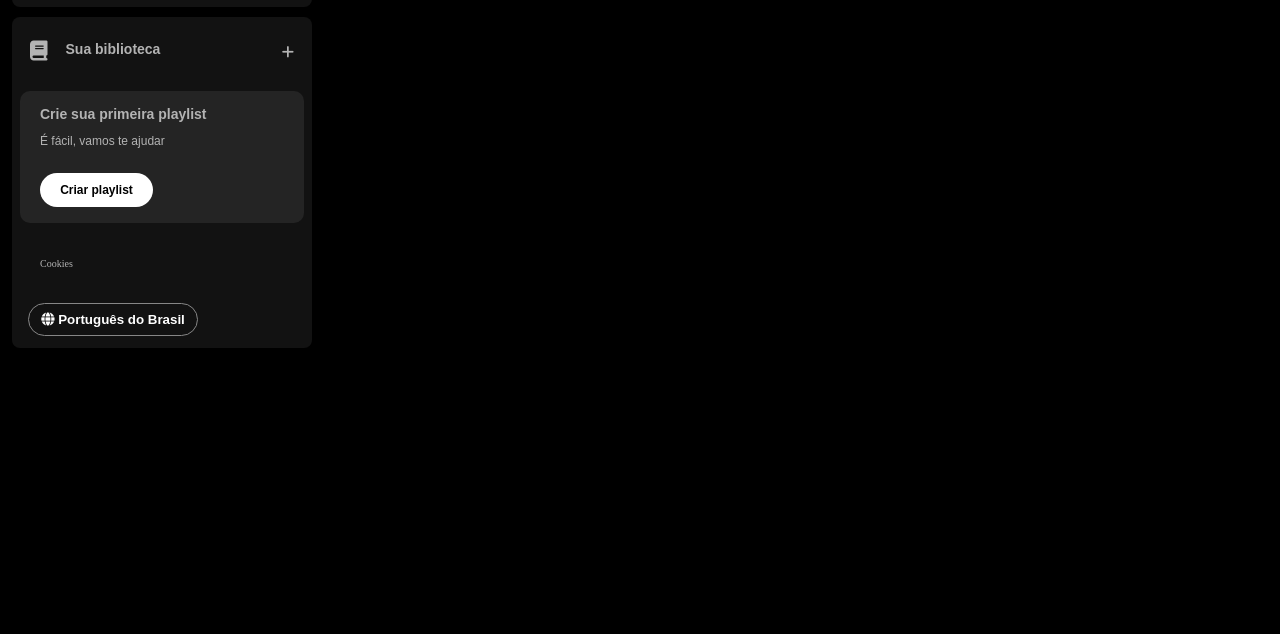
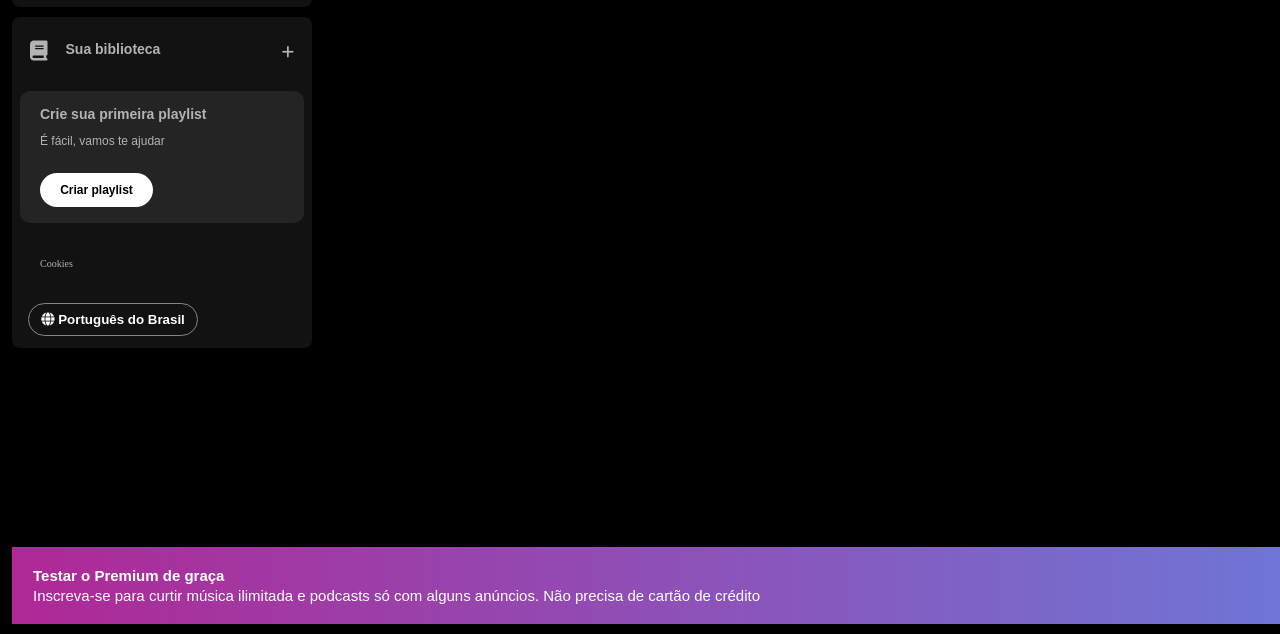
Before and after one commit to ErickOGR/imersao-alura-9-1, a plain HTML site: page index.html in a window 1280 px wide. Shown: the part 166-800 px from the top of the page. Drawn offline with Linux system fonts and the light colour scheme.

Commit message:
meu-footer

```diff
--- a/index.html
+++ b/index.html
@@ -58,6 +58,17 @@
                 </button>
             </div>
         </div>
+        <div class="footer">
+            <div class="footer__content">
+                <p class="title">Testar o Premium de graça</p>
+                <p class="subtitle">Inscreva-se para curtir música ilimitada e podcasts só com alguns anúncios. Não precisa de cartão de crédito</p>
+            </div>
+            <div class="footer__button">
+                <button>
+                    <span>Inscreva-se grátis</span>
+                </button>
+            </div>
+        </div>
 
     </div>
 
--- a/styles.css
+++ b/styles.css
@@ -167,3 +167,46 @@ body {
     padding: 8px;
     border-radius: 20px;
 }
+
+.footer {
+    display: flex;
+    flex-direction: row;
+    justify-content: space-between;
+    width: 1850px;
+    background: linear-gradient(90deg,#af2896, #509bf5 );
+    padding: 20px;
+    position: fixed;
+    bottom: 10px;
+}
+
+.footer .footer__content {
+    color: #fff;
+    font-size: 15px;
+    margin: 1px;
+    font-family: "DM Sans", sans-serif;
+}
+
+.footer .footer__content .title {
+    font-weight: 700;
+    padding-bottom: 5px;
+}
+
+.footer .footer__content .subtitle {
+    font-weight: 500;
+}
+
+.footer .footer__button {
+    display: flex;
+    justify-content: center;
+}
+
+.footer .footer__button button {
+    background-color: #fff;
+    color: #000;
+    cursor: pointer;
+    font-weight: bold;
+    width: 170px;
+    margin: 0px;
+    padding: 10px;
+    border-radius: 20px;
+}
```
Also changed, not shown: 1 other file.
